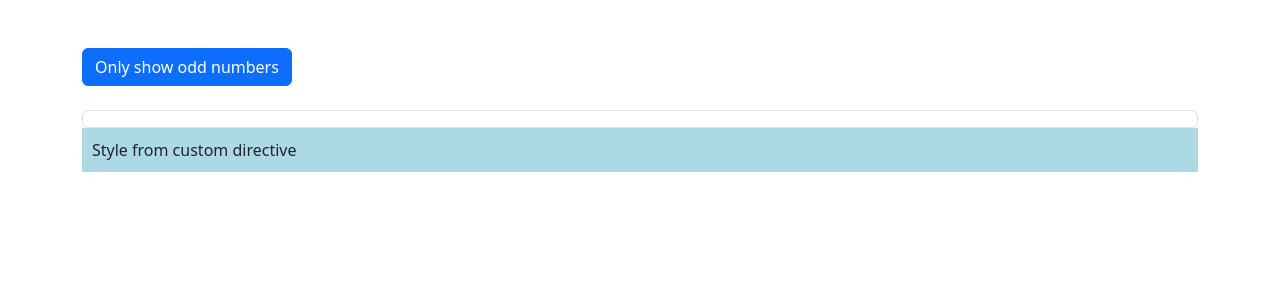
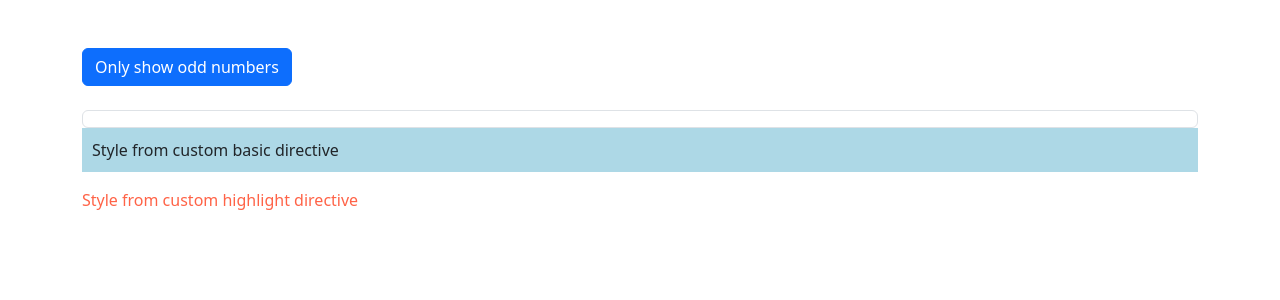
Before and after one commit to AlaaHamdyMohammadi/Angular-Course, an Angular app in the folder 7-Directives/: page / in a window 1280 px wide. Shown: the top 300 px of the page. Built offline with nearby package versions, Linux system fonts and the light colour scheme.

Commit message:
BetterDirective

```diff
--- /dev/null
+++ b/7-Directives/src/app/Directives/better-highlight.directive.ts
@@ -0,0 +1,14 @@
+import { Directive, Renderer2, OnInit, ElementRef } from '@angular/core';
+
+@Directive({
+  selector: '[appBetterHighlight]'
+})
+export class BetterHighlightDirective implements OnInit{
+
+  constructor(private element: ElementRef, private render: Renderer2) { }
+
+  ngOnInit(){
+    this.render.setStyle(this.element.nativeElement, 'color', 'tomato');
+  }
+
+}
--- a/7-Directives/src/app/app.component.html
+++ b/7-Directives/src/app/app.component.html
@@ -6,7 +6,8 @@
       <ul class="list-group">
         <li class="list-group-item"></li>
       </ul>
-      <p appBasicHighlight>Style from custom directive</p>
+      <p appBasicHighlight>Style from custom basic directive</p>
+      <p appBetterHighlight>Style from custom highlight directive</p>
     </div>
   </div>
 </div>
--- a/7-Directives/src/app/app.module.ts
+++ b/7-Directives/src/app/app.module.ts
@@ -4,11 +4,13 @@ import { BrowserModule } from '@angular/platform-browser';
 import { AppRoutingModule } from './app-routing.module';
 import { AppComponent } from './app.component';
 import { BasicHighlightDirective } from './Directives/basic-highlight.directive';
+import { BetterHighlightDirective } from './Directives/better-highlight.directive';
 
 @NgModule({
   declarations: [
     AppComponent,
-    BasicHighlightDirective
+    BasicHighlightDirective,
+    BetterHighlightDirective
   ],
   imports: [
     BrowserModule,
```
Also changed, not shown: 1 other file (tests, documents, lock files or other folders).
